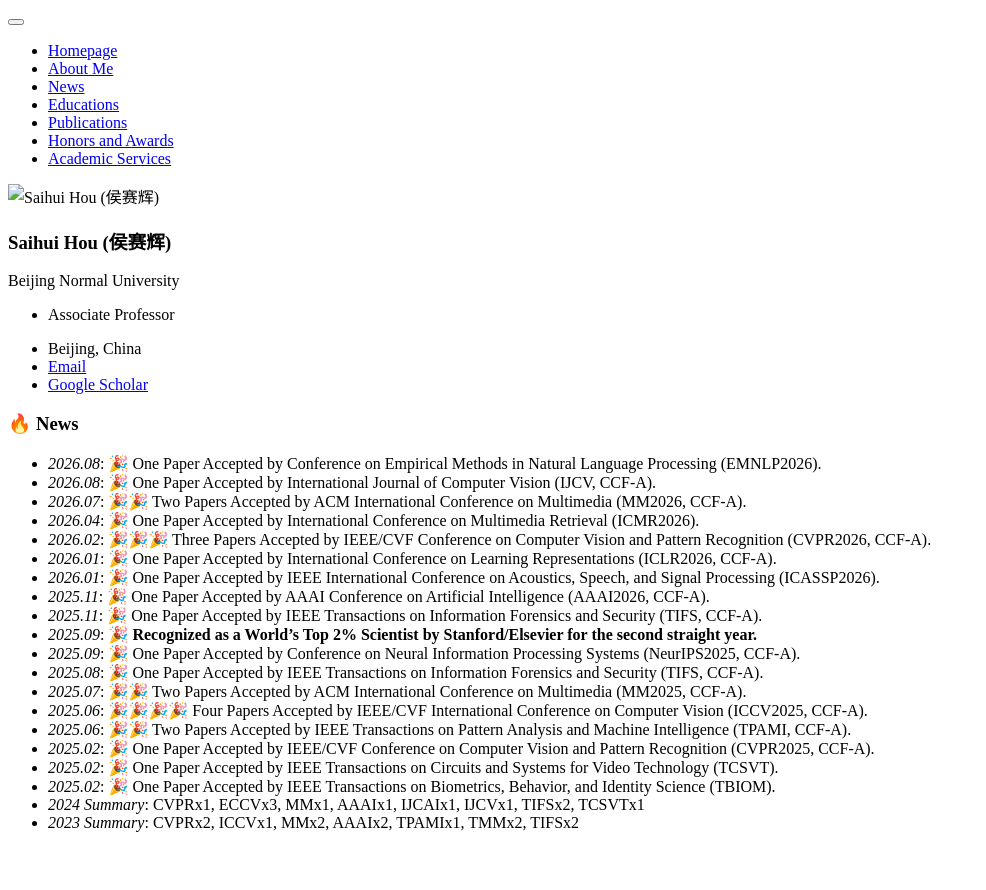
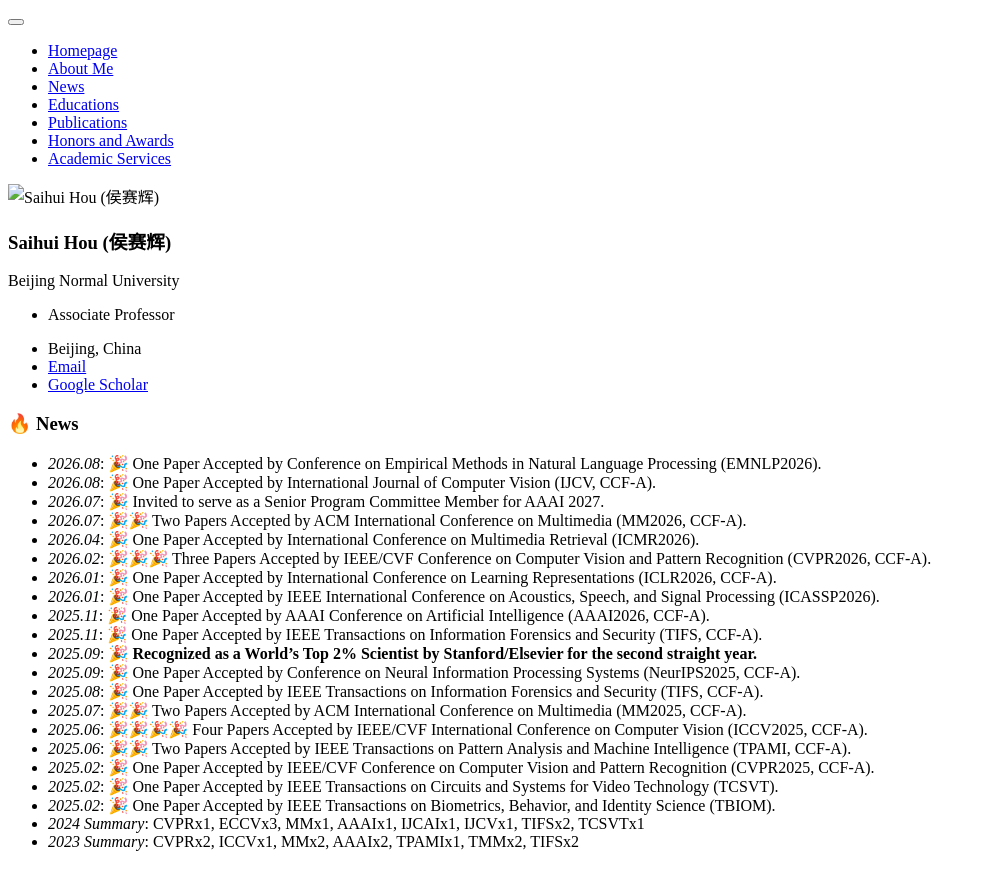
Before and after one commit to hshustc/hshustc.github.io, a Jekyll site: the page built from _pages/includes/2-news.md, in a window 1280 px wide. Shown: the top 890 px of the page, without its empty margins (0-986 px from the left). Built offline with Jekyll 4.4.1, drawn with Linux system fonts in a browser that asks for light colours; our own code applies the rules of GitHub Pages for plain Markdown files.

Commit message:
Minor on News

```diff
--- a/_pages/includes/2-news.md
+++ b/_pages/includes/2-news.md
@@ -1,6 +1,7 @@
 # 🔥 News
 - *2026.08*: 🎉 One Paper Accepted by Conference on Empirical Methods in Natural Language Processing (EMNLP2026).
 - *2026.08*: 🎉 One Paper Accepted by International Journal of Computer Vision (IJCV, CCF-A).
+- *2026.07*: 🎉 Invited to serve as a Senior Program Committee Member for AAAI 2027.
 - *2026.07*: 🎉🎉 Two Papers Accepted by ACM International Conference on Multimedia (MM2026, CCF-A).
 - *2026.04*: 🎉 One Paper Accepted by International Conference on Multimedia Retrieval (ICMR2026).
 - *2026.02*: 🎉🎉🎉 Three Papers Accepted by IEEE/CVF Conference on Computer Vision and Pattern Recognition (CVPR2026, CCF-A).
```
